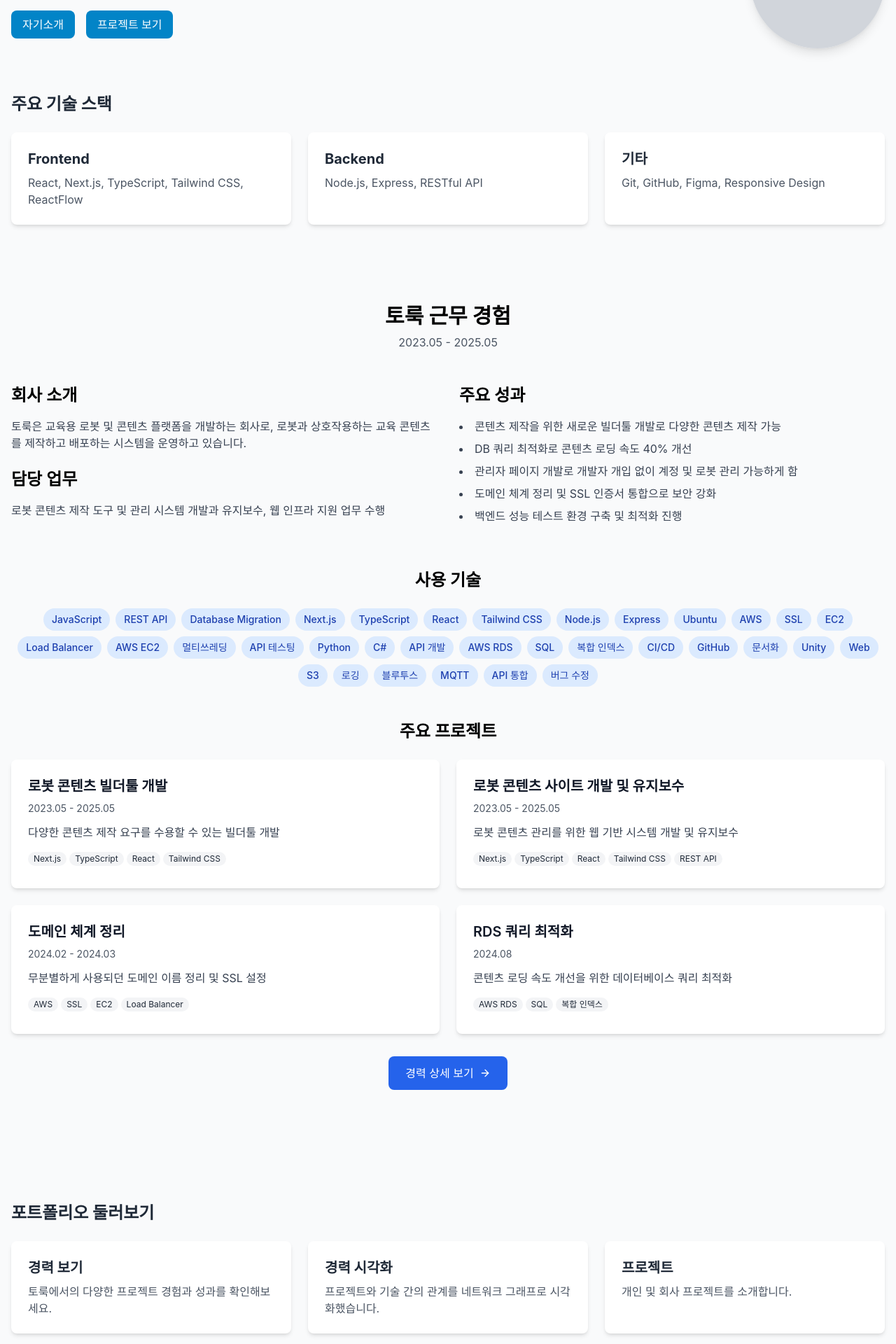
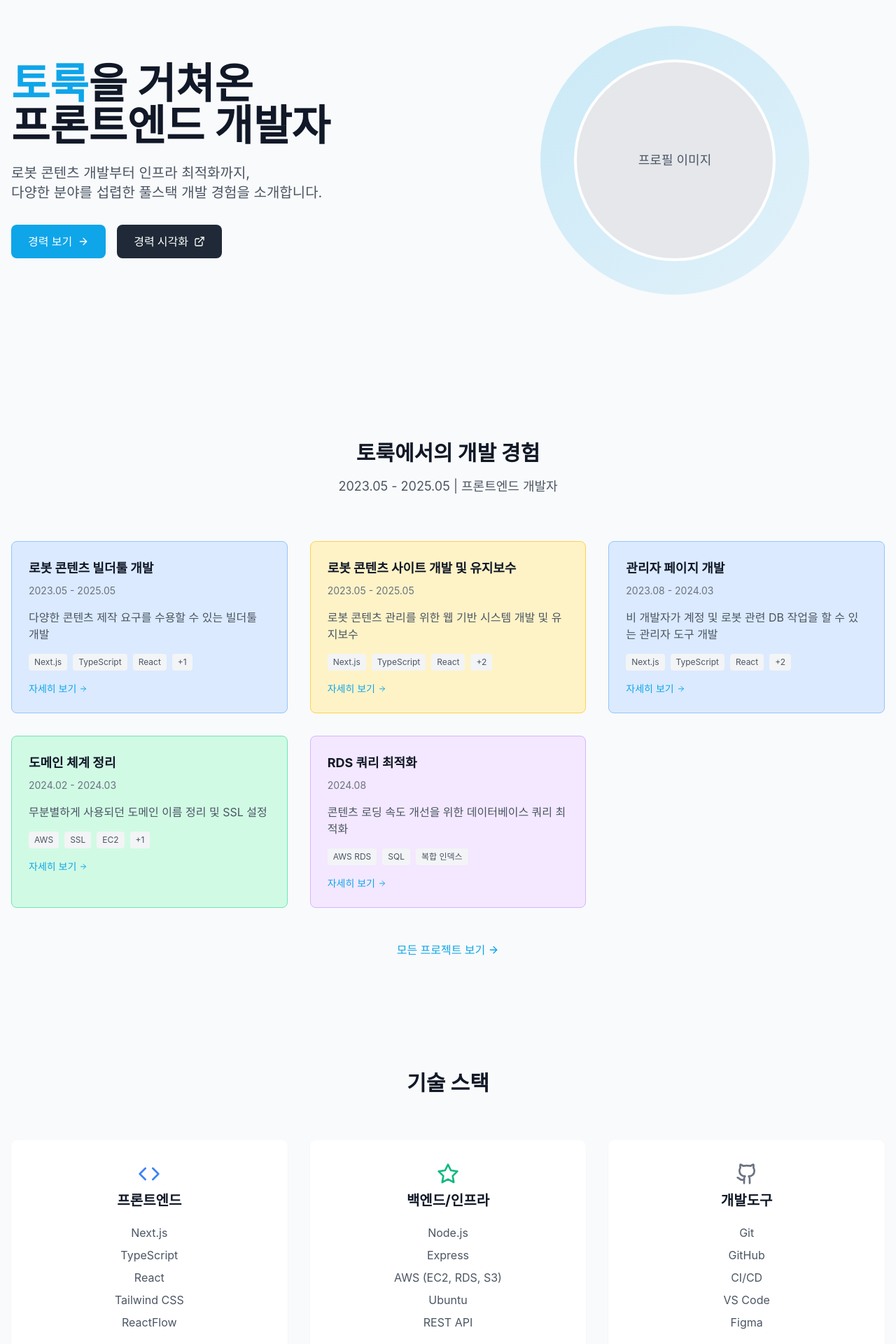
Before and after one commit to wn01011/nextjs-portfolio, a Next.js app: page / in a window 1280 px wide. Shown: the part 235-2155 px from the top of the page at 70% size. Built offline with nearby package versions, Linux system fonts and the light colour scheme.

Commit message:
홈페이지 메인을 토룩 경험 중심으로 전면 개편

```diff
--- a/src/app/page.tsx
+++ b/src/app/page.tsx
@@ -1,89 +1,200 @@
 import Link from 'next/link';
+import Image from 'next/image';
+import { ArrowRight, ExternalLink, Github, Code, Star } from 'lucide-react';
+import toroocExperience from '@/data/experience';
 import * as S from './page.style';
-import ToroocExperience from '@/components/home/ToroocExperience';
+
+// 카테고리별 색상 정의
+const categoryColors = {
+  '개발': 'bg-blue-100 dark:bg-blue-900/30 border-blue-300 dark:border-blue-700',
+  '데브옵스': 'bg-orange-100 dark:bg-orange-900/30 border-orange-300 dark:border-orange-700',
+  '인프라': 'bg-emerald-100 dark:bg-emerald-900/30 border-emerald-300 dark:border-emerald-700',
+  '최적화': 'bg-purple-100 dark:bg-purple-900/30 border-purple-300 dark:border-purple-700',
+  '유지보수': 'bg-amber-100 dark:bg-amber-900/30 border-amber-300 dark:border-amber-700',
+};
+
+// 주요 기술
+const highlightTech = [
+  {
+    name: '프론트엔드',
+    skills: ['Next.js', 'TypeScript', 'React', 'Tailwind CSS', 'ReactFlow'],
+    icon: <Code className="w-8 h-8 text-blue-500 mb-2" />
+  },
+  {
+    name: '백엔드/인프라',
+    skills: ['Node.js', 'Express', 'AWS (EC2, RDS, S3)', 'Ubuntu', 'REST API'],
+    icon: <Star className="w-8 h-8 text-emerald-500 mb-2" />
+  },
+  {
+    name: '개발도구',
+    skills: ['Git', 'GitHub', 'CI/CD', 'VS Code', 'Figma'],
+    icon: <Github className="w-8 h-8 text-gray-500 mb-2" />
+  }
+];
+
+// 주요 프로젝트 5개 선택
+const featuredProjects = toroocExperience.projects.filter(project =>
+  ['로봇 콘텐츠 빌더툴 개발', '로봇 콘텐츠 사이트 개발 및 유지보수', 'RDS 쿼리 최적화', '도메인 체계 정리', '관리자 페이지 개발'].includes(project.title)
+);
 
 export default function Home() {
   return (
-    <>
-      <div className={S.container}>
-        <section className={S.heroSection}>
-          <div>
-            <h1 className={S.title}>프론트엔드 개발자 포트폴리오</h1>
-            <p className={S.subtitle}>
-              Next.js, TypeScript, Tailwind CSS를 활용한 웹 개발 경험을 소개합니다.
+    <main className="pt-16">
+      {/* 히어로 섹션 */}
+      <section className="min-h-[80vh] flex flex-col justify-center">
+        <div className="container mx-auto px-4">
+          <div className="grid grid-cols-1 lg:grid-cols-2 gap-12 items-center">
+            <div className="order-2 lg:order-1">
+              <h1 className="text-4xl md:text-5xl lg:text-6xl font-bold text-gray-900 dark:text-white mb-6">
+                <span className="text-primary-500">토룩</span>을 거쳐온<br />
+                프론트엔드 개발자
+              </h1>
+              <p className="text-lg md:text-xl text-gray-600 dark:text-gray-300 mb-8 leading-relaxed">
+                로봇 콘텐츠 개발부터 인프라 최적화까지,<br />
+                다양한 분야를 섭렵한 풀스택 개발 경험을 소개합니다.
               </p>
-            <div className="flex gap-4 mt-6">
-              <Link href="/about" className={S.button}>
-                자기소개
+              <div className="flex flex-wrap gap-4">
+                <Link href="/experience" className="px-6 py-3 bg-primary-500 hover:bg-primary-600 text-white font-medium rounded-lg transition-colors flex items-center">
+                  경력 보기 <ArrowRight className="ml-2 w-4 h-4" />
                 </Link>
-              <Link href="/projects" className={`${S.button} bg-gray-700 hover:bg-gray-800`}>
-                프로젝트 보기
+                <Link href="/career-flow" className="px-6 py-3 bg-gray-800 hover:bg-gray-900 text-white font-medium rounded-lg transition-colors flex items-center dark:bg-gray-700 dark:hover:bg-gray-800">
+                  경력 시각화 <ExternalLink className="ml-2 w-4 h-4" />
                 </Link>
               </div>
             </div>
-          <div className={S.heroImage}>
-            {/* 프로필 이미지 추가 예정 */}
-            <div className="w-48 h-48 bg-gray-300 dark:bg-gray-700 rounded-full flex items-center justify-center">
-              <span className="text-gray-600 dark:text-gray-400">프로필 이미지</span>
+            <div className="order-1 lg:order-2 flex justify-center">
+              <div className="w-64 h-64 md:w-80 md:h-80 lg:w-96 lg:h-96 relative rounded-full bg-gradient-to-br from-primary-500/20 to-primary-500/10 dark:from-primary-500/10 dark:to-primary-500/5 flex items-center justify-center">
+                <div className="w-48 h-48 md:w-60 md:h-60 lg:w-72 lg:h-72 bg-gray-200 dark:bg-gray-800 rounded-full overflow-hidden border-4 border-white dark:border-gray-700 flex items-center justify-center">
+                  <span className="text-gray-600 dark:text-gray-400 text-lg">프로필 이미지</span>
+                </div>
+              </div>
+            </div>
           </div>
         </div>
       </section>
 
-        <section>
-          <h2 className="text-2xl font-bold text-gray-800 dark:text-white mb-6">주요 기술 스택</h2>
-          <div className={S.highlightSection}>
-            <div className={S.card}>
-              <h3 className={S.cardTitle}>Frontend</h3>
-              <p className={S.cardContent}>
-                React, Next.js, TypeScript, Tailwind CSS, ReactFlow
+      {/* 토룩 경력 하이라이트 */}
+      <section className="py-20 bg-gray-50 dark:bg-gray-900/50">
+        <div className="container mx-auto px-4">
+          <div className="max-w-3xl mx-auto text-center mb-16">
+            <h2 className="text-3xl font-bold text-gray-900 dark:text-white mb-4">토룩에서의 개발 경험</h2>
+            <p className="text-lg text-gray-600 dark:text-gray-300">{toroocExperience.period} | {toroocExperience.position}</p>
+          </div>
+
+          <div className="grid grid-cols-1 md:grid-cols-2 lg:grid-cols-3 gap-8">
+            {featuredProjects.map((project, index) => (
+              <div
+                key={index}
+                className={`rounded-lg p-6 border ${categoryColors[project.category]} hover:shadow-md transition-shadow`}
+              >
+                <h3 className="font-bold text-lg text-gray-900 dark:text-white mb-2">
+                  {project.title}
+                </h3>
+                <p className="text-sm text-gray-500 dark:text-gray-400 mb-4">{project.period}</p>
+                <p className="text-gray-600 dark:text-gray-300 mb-4 line-clamp-3">
+                  {project.description}
                 </p>
+                <div className="flex flex-wrap gap-2 mb-4">
+                  {project.technologies.slice(0, 3).map((tech, i) => (
+                    <span key={i} className="text-xs bg-gray-100 dark:bg-gray-800 text-gray-600 dark:text-gray-300 px-2 py-1 rounded">
+                      {tech}
+                    </span>
+                  ))}
+                  {project.technologies.length > 3 && (
+                    <span className="text-xs bg-gray-100 dark:bg-gray-800 text-gray-600 dark:text-gray-300 px-2 py-1 rounded">
+                      +{project.technologies.length - 3}
+                    </span>
+                  )}
                 </div>
-            <div className={S.card}>
-              <h3 className={S.cardTitle}>Backend</h3>
-              <p className={S.cardContent}>
-                Node.js, Express, RESTful API
-              </p>
+                <Link href={`/experience#${project.title.replace(/\s+/g, '-').toLowerCase()}`} className="text-primary-500 hover:text-primary-600 transition-colors text-sm flex items-center">
+                  자세히 보기 <ArrowRight className="ml-1 w-3 h-3" />
+                </Link>
               </div>
-            <div className={S.card}>
-              <h3 className={S.cardTitle}>기타</h3>
-              <p className={S.cardContent}>
-                Git, GitHub, Figma, Responsive Design
-              </p>
+            ))}
+          </div>
+
+          <div className="text-center mt-12">
+            <Link href="/experience" className="inline-flex items-center text-primary-500 hover:text-primary-600 font-medium">
+              모든 프로젝트 보기 <ArrowRight className="ml-1 w-4 h-4" />
+            </Link>
           </div>
         </div>
       </section>
+
+      {/* 기술 스택 */}
+      <section className="py-20">
+        <div className="container mx-auto px-4">
+          <h2 className="text-3xl font-bold text-gray-900 dark:text-white mb-16 text-center">기술 스택</h2>
+
+          <div className="grid grid-cols-1 md:grid-cols-3 gap-8">
+            {highlightTech.map((tech, index) => (
+              <div key={index} className="flex flex-col items-center p-8 bg-white dark:bg-gray-800 rounded-lg shadow-sm hover:shadow-md transition-shadow">
+                {tech.icon}
+                <h3 className="text-xl font-bold text-gray-900 dark:text-white mb-4">{tech.name}</h3>
+                <ul className="text-center">
+                  {tech.skills.map((skill, i) => (
+                    <li key={i} className="text-gray-600 dark:text-gray-300 py-1">{skill}</li>
+                  ))}
+                </ul>
+              </div>
+            ))}
           </div>
 
-      {/* 토룩 경험 섹션 추가 */}
-      <ToroocExperience />
-
-      <div className={S.container}>
-        <section className="my-12">
-          <h2 className="text-2xl font-bold text-gray-800 dark:text-white mb-6">포트폴리오 둘러보기</h2>
-          <div className="grid grid-cols-1 md:grid-cols-3 gap-6">
-            <Link href="/experience" className={S.card}>
-              <h3 className={S.cardTitle}>경력 보기</h3>
-              <p className={S.cardContent}>
-                토룩에서의 다양한 프로젝트 경험과 성과를 확인해보세요.
-              </p>
-            </Link>
-
-            <Link href="/career-flow" className={S.card}>
-              <h3 className={S.cardTitle}>경력 시각화</h3>
-              <p className={S.cardContent}>
-                프로젝트와 기술 간의 관계를 네트워크 그래프로 시각화했습니다.
-              </p>
-            </Link>
-
-            <Link href="/projects" className={S.card}>
-              <h3 className={S.cardTitle}>프로젝트</h3>
-              <p className={S.cardContent}>
-                개인 및 회사 프로젝트를 소개합니다.
-              </p>
+          <div className="text-center mt-12">
+            <Link href="/skills" className="inline-flex items-center text-primary-500 hover:text-primary-600 font-medium">
+              모든 기술 스택 보기 <ArrowRight className="ml-1 w-4 h-4" />
             </Link>
           </div>
+        </div>
       </section>
+
+      {/* 경력 시각화 섹션 */}
+      <section className="py-20 bg-gray-50 dark:bg-gray-900/50">
+        <div className="container mx-auto px-4">
+          <div className="max-w-4xl mx-auto">
+            <div className="text-center mb-12">
+              <h2 className="text-3xl font-bold text-gray-900 dark:text-white mb-4">경력 시각화</h2>
+              <p className="text-lg text-gray-600 dark:text-gray-300">
+                토룩 프로젝트와 기술 간의 연관성을 인터랙티브 그래프로 탐색해보세요.
+              </p>
             </div>
-    </>
+
+            <div className="aspect-video bg-white dark:bg-gray-800 rounded-lg overflow-hidden shadow-md flex items-center justify-center mb-6">
+              <div className="text-gray-400 dark:text-gray-500 flex flex-col items-center">
+                <ExternalLink className="w-12 h-12 mb-4" />
+                <span className="text-lg">경력 시각화 미리보기</span>
+              </div>
+            </div>
+
+            <div className="text-center">
+              <Link
+                href="/career-flow"
+                className="px-6 py-3 bg-primary-500 hover:bg-primary-600 text-white font-medium rounded-lg transition-colors inline-flex items-center"
+              >
+                인터랙티브 시각화 보기 <ExternalLink className="ml-2 w-4 h-4" />
+              </Link>
+            </div>
+          </div>
+        </div>
+      </section>
+
+      {/* 마지막 CTA 섹션 */}
+      <section className="py-20 bg-gradient-to-br from-primary-500/10 to-primary-500/5">
+        <div className="container mx-auto px-4">
+          <div className="max-w-3xl mx-auto text-center">
+            <h2 className="text-3xl font-bold text-gray-900 dark:text-white mb-6">함께 협업해보세요</h2>
+            <p className="text-lg text-gray-600 dark:text-gray-300 mb-8">
+              프론트엔드 개발부터 인프라 설계까지, 다양한 경험을 바탕으로 한 협업을 기대합니다.
+            </p>
+            <Link
+              href="/contact"
+              className="px-8 py-4 bg-primary-500 hover:bg-primary-600 text-white font-medium rounded-lg transition-colors inline-flex items-center"
+            >
+              연락하기 <ArrowRight className="ml-2 w-4 h-4" />
+            </Link>
+          </div>
+        </div>
+      </section>
+    </main>
   );
 }
```
Lines whose indentation alone changed are shown as unchanged.
